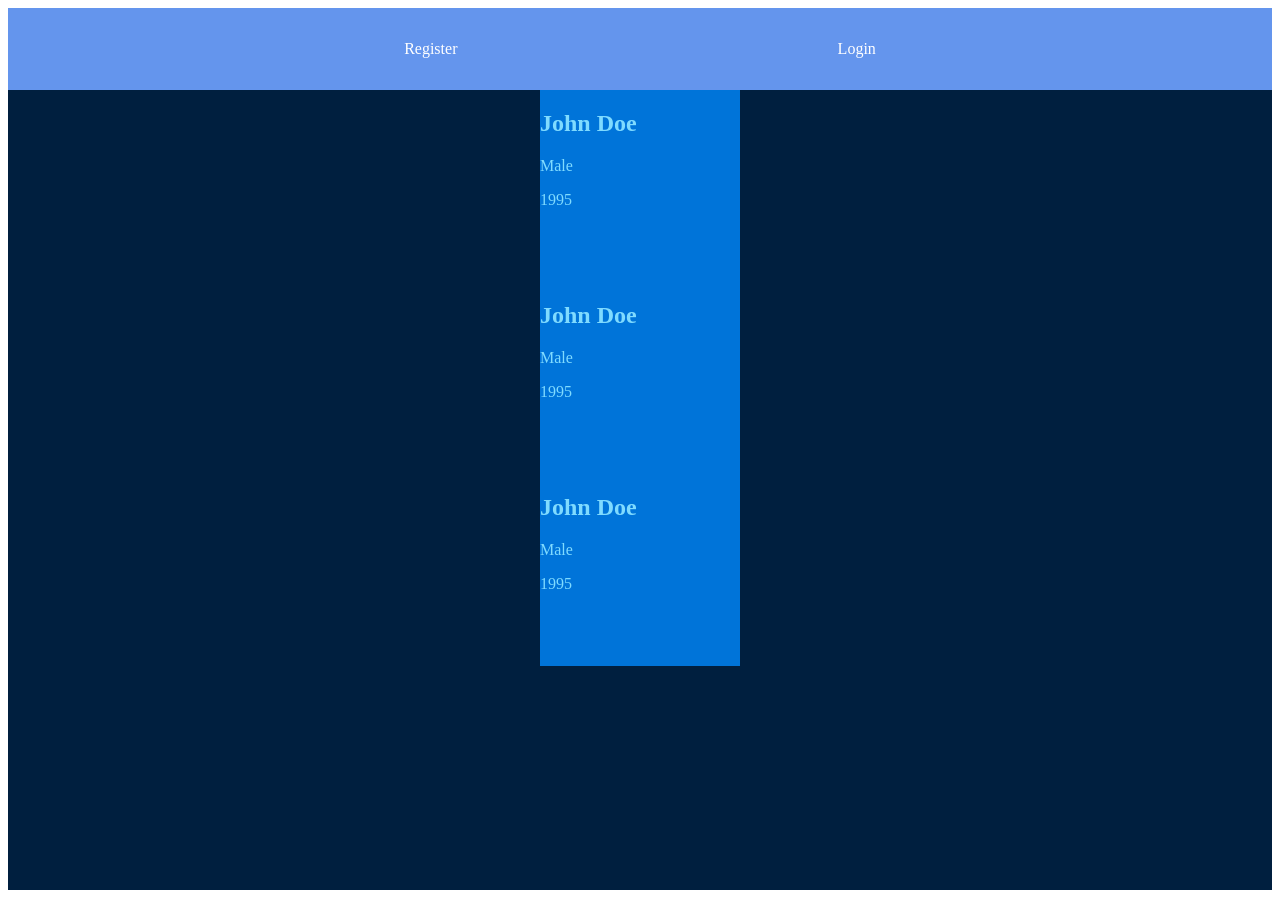
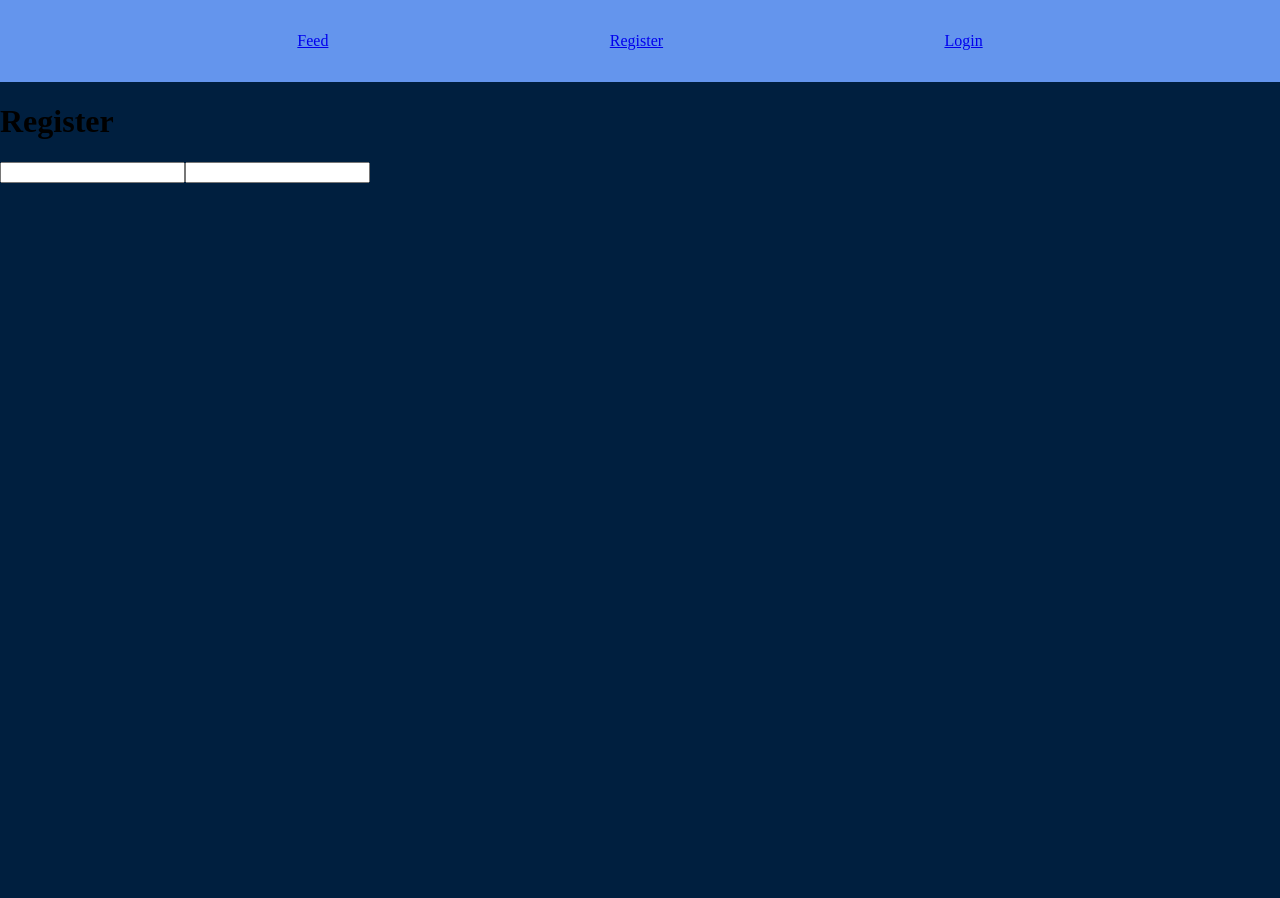
Before and after one commit to Pleopleq/image-board-clone-frontend-v2, a React (Create React App) app: page /register in a window 1280 px wide. After the commit the page ends 800 px from the top, so only its background shows below. Built offline with nearby package versions, Linux system fonts and the light colour scheme.

Commit message:
Use JSONPlaceholder fake API to fetch dummy posts. Add functionality to navbar using react-router-dom.

```diff
--- a/package.json
+++ b/package.json
@@ -9,6 +9,7 @@
     "react": "^17.0.1",
     "react-dom": "^17.0.1",
     "react-redux": "^7.2.2",
+    "react-router-dom": "^5.2.0",
     "react-scripts": "4.0.1",
     "redux": "^4.0.5",
     "styled-components": "^5.2.1",
--- a/public/index.html
+++ b/public/index.html
@@ -25,19 +25,17 @@
       Learn how to configure a non-root public URL by running `npm run build`.
     -->
     <title>React App</title>
+    <style>
+      html {
+        background: #001f3f;
+      }
+      body {
+        margin: 0;
+      }
+    </style>
   </head>
   <body>
     <noscript>You need to enable JavaScript to run this app.</noscript>
     <div id="root"></div>
-    <!--
-      This HTML file is a template.
-      If you open it directly in the browser, you will see an empty page.
-
-      You can add webfonts, meta tags, or analytics to this file.
-      The build step will place the bundled scripts into the <body> tag.
-
-      To begin the development, run `npm start` or `yarn start`.
-      To create a production bundle, use `npm run build` or `yarn build`.
-    -->
   </body>
 </html>
--- a/src/App.js
+++ b/src/App.js
@@ -1,11 +1,20 @@
-import Navbar from "./components/Navbar";
-import Feed from "./components/Feed"
+import Navbar from "./components/Navbar"
+import { BrowserRouter as Router, Switch, Route} from 'react-router-dom';
+import Feed from "./components/Feed";
+import Register from "./components/Register";
+import Login from "./components/Login"
 
 const App = () => {
   return (
     <>
-      <Navbar></Navbar>
-      <Feed></Feed>
+  <Router>
+    <Navbar></Navbar>
+    <Switch>
+      <Route path="/" exact component={Feed}></Route>
+      <Route path="/register" component={Register}></Route>
+      <Route path="/login" component={Login}></Route>
+    </Switch>
+  </Router>
     </>
   );
 }
--- a/src/components/Feed.js
+++ b/src/components/Feed.js
@@ -1,10 +1,10 @@
-import React from 'react'
+import React, { useState, useEffect } from 'react';
 import Post from "./Post";
-import styled from 'styled-components'
+import styled from 'styled-components';
 
 const StyledFeed = styled.section`
     background: #001f3f;
-    height: 100vh;
+    height: 100%;
     display: flex;
     flex-direction: column;
     align-items:center;
@@ -12,11 +12,17 @@ const StyledFeed = styled.section`
 
 
 const Feed = () => {
-    return (
+    const [posts, setPosts] = useState([])
+
+    useEffect(() => {
+        fetch('https://jsonplaceholder.typicode.com/posts')
+            .then(response => response.json())
+            .then(json => setPosts(json))
+      }, []);
+
+        return (
         <StyledFeed>
-            <Post></Post>
-            <Post></Post>
-            <Post></Post>
+            <Post posts={posts}></Post>
         </StyledFeed>
     )
 }
--- /dev/null
+++ b/src/components/Login.js
@@ -0,0 +1,15 @@
+import React from 'react';
+
+const Login = () => {
+    return (
+        <>
+        <h1>Login</h1>
+        <form>
+            <input></input>
+            <input></input>
+        </form>
+        </>
+    )
+}
+
+export default Login
--- a/src/components/Navbar.js
+++ b/src/components/Navbar.js
@@ -1,4 +1,5 @@
 import React from 'react'
+import { Link } from 'react-router-dom'
 import styled from 'styled-components';
 
 const StyledNavbar = styled.nav`
@@ -12,10 +13,11 @@ const StyledNavbar = styled.nav`
 
 const Navbar = () => {
     return (
-    <StyledNavbar>
-        <p>Register</p>
-        <p>Login</p>
-    </StyledNavbar>
+        <StyledNavbar>
+            <p><Link to='/'>Feed</Link></p>
+            <p><Link to='/register'>Register</Link></p>
+            <p><Link to='/login'>Login</Link></p>
+        </StyledNavbar>
     )
 }
 
--- a/src/components/Post.js
+++ b/src/components/Post.js
@@ -2,19 +2,30 @@ import React from 'react'
 import styled from 'styled-components'
 
 const StyledPost = styled.div`
+    display: flex;
+    flex-direction: column;
+    align-items: center;
     background: #0074D9;
     color: #7FDBFF;
-    height: 12em;
-    width: 200px
+    height: 50%;
+    width: 20%;
+    margin-bottom: 1rem;
 `
 
-const Post = () => {
+const StyledPostImage = styled.img`
+    width: 50%
+`
+
+const Post = ({posts}) => {
     return (
-        <StyledPost>
-            <h1>John Doe</h1>
-            <p>Male</p>
-            <p>1995</p>
-        </StyledPost>
+        posts.map(post =>
+            <StyledPost key={post.id}>
+            <h1>{post.title}</h1>
+            <StyledPostImage src="https://www.colorcombos.com/images/colors/010101.png"></StyledPostImage>
+            <p>Author: author.</p>
+            <p>{post.body}</p>
+            </StyledPost>
+        )
     )
 }
 
--- /dev/null
+++ b/src/components/Register.js
@@ -0,0 +1,15 @@
+import React from 'react';
+
+const Register = () => {
+    return (
+        <>
+        <h1>Register</h1>
+        <form>
+            <input></input>
+            <input></input>
+        </form>
+        </>
+    )
+}
+
+export default Register
```
Also changed, not shown: 2 other files (tests, documents, lock files or other folders).
